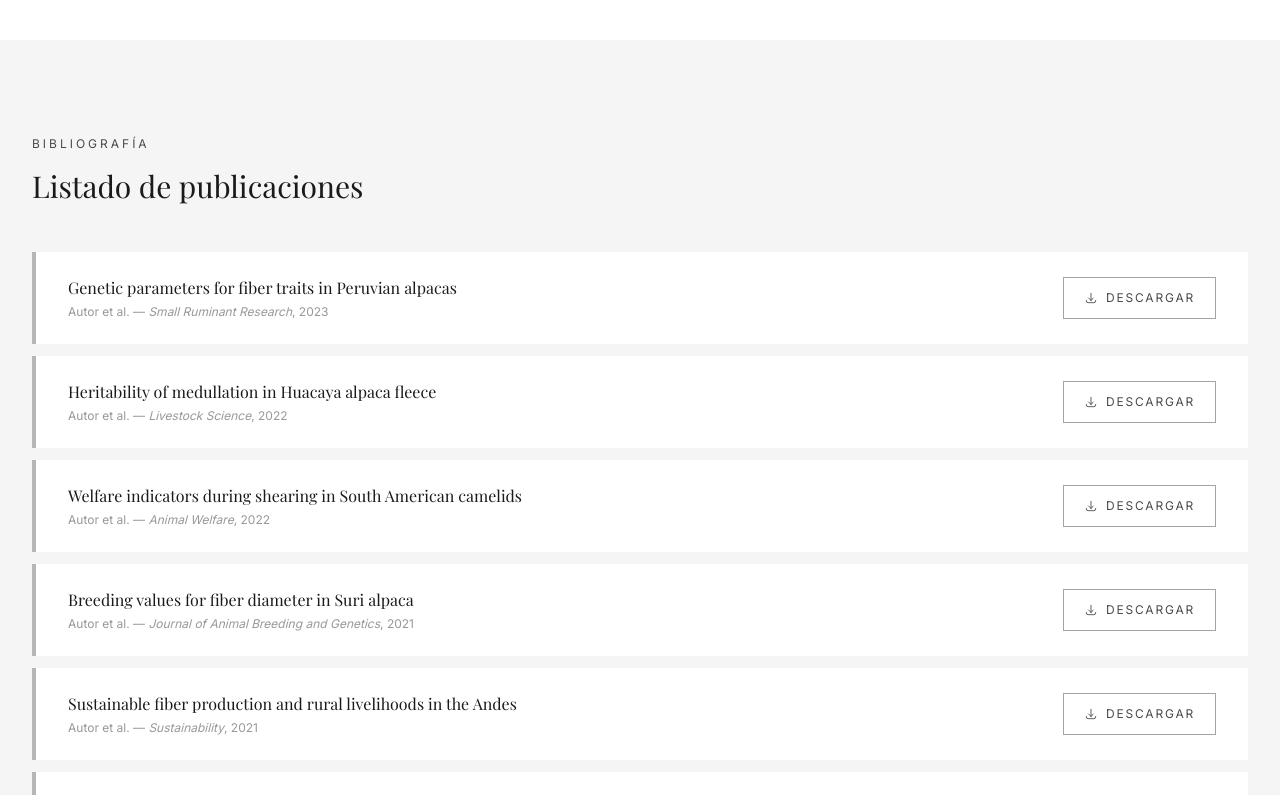
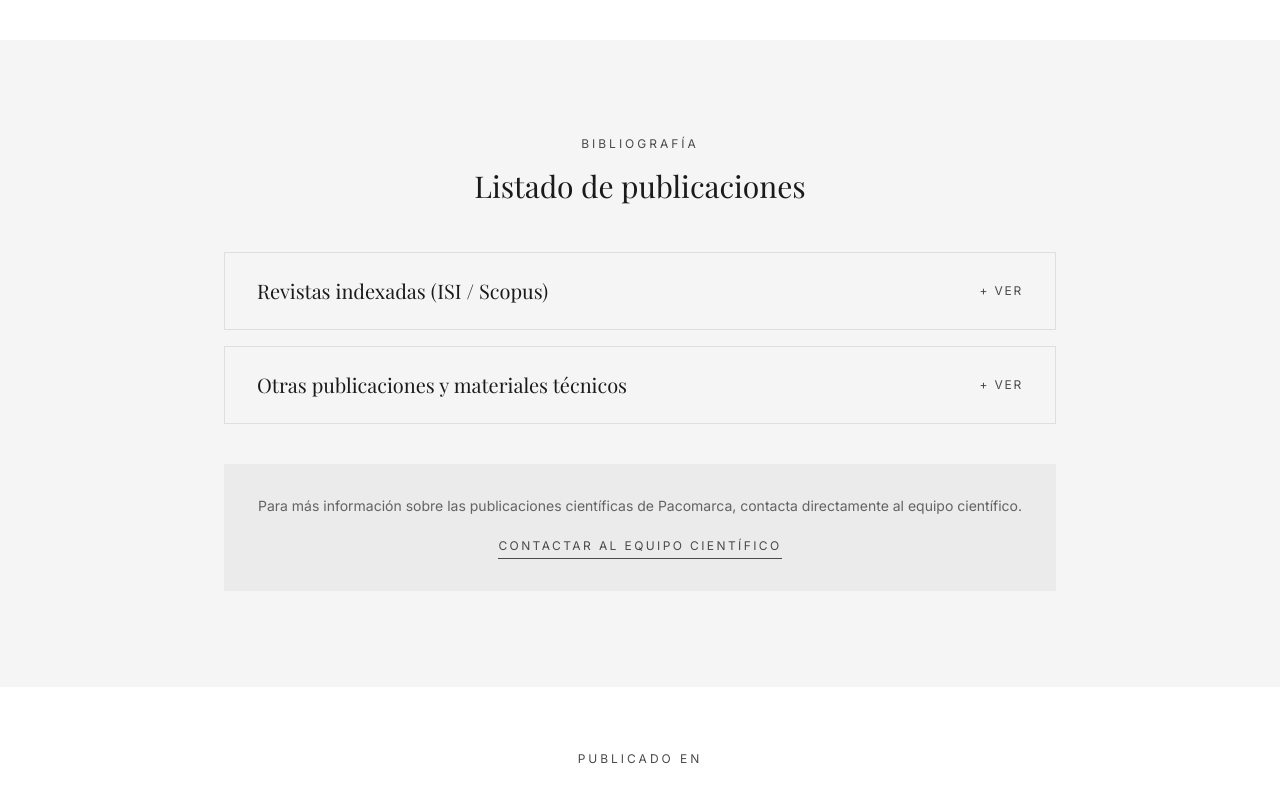
Before and after one commit to jpfernandezcenteno-max/Pacomarca, a Next.js app: page /conocimiento/publicaciones in a window 1280 px wide. Shown: the part 2160-2955 px from the top of the page. Built offline with nearby package versions, Linux system fonts and the light colour scheme; a web font is replaced by a local one.

Commit message:
re agregar desglozables para listado

```diff
--- a/app/conocimiento/publicaciones/page.tsx
+++ b/app/conocimiento/publicaciones/page.tsx
@@ -2,8 +2,8 @@
 
 import PageHeader from '@/components/PageHeader'
 import Image from 'next/image'
-import { motion, useInView } from 'framer-motion'
-import { useRef } from 'react'
+import { motion, useInView, AnimatePresence } from 'framer-motion'
+import { useRef, useState } from 'react'
 
 function FadeUp({ children, delay = 0, className = '' }: { children: React.ReactNode; delay?: number; className?: string }) {
   const ref = useRef(null)
@@ -25,8 +25,8 @@ const featuredPublication = {
   image: 'https://images.unsplash.com/photo-1532187863486-abf9dbad1b69?w=1200&q=85',
 }
 
-// Listado de publicaciones — agregar/editar según listado real
-const publications = [
+// Revistas indexadas — agregar/editar según listado real
+const publicacionesIndexadas = [
   { title: 'Genetic parameters for fiber traits in Peruvian alpacas', authors: 'Autor et al.', journal: 'Small Ruminant Research', year: '2023', url: '#' },
   { title: 'Heritability of medullation in Huacaya alpaca fleece', authors: 'Autor et al.', journal: 'Livestock Science', year: '2022', url: '#' },
   { title: 'Welfare indicators during shearing in South American camelids', authors: 'Autor et al.', journal: 'Animal Welfare', year: '2022', url: '#' },
@@ -36,6 +36,61 @@ const publications = [
   { title: 'Genetic diversity in Peruvian alpaca populations', authors: 'Autor et al.', journal: 'Genetics Selection Evolution', year: '2020', url: '#' },
   { title: 'Impact of Inca Esquila on fiber quality and animal stress', authors: 'Autor et al.', journal: 'Small Ruminant Research', year: '2019', url: '#' },
 ]
+
+// Otras publicaciones — agregar/editar según listado real
+const otrasPub = [
+  { title: 'Manual técnico de manejo de alpacas Pacomarca', authors: 'Equipo Pacomarca', journal: 'Material técnico', year: '2022', url: '#' },
+  { title: 'Guía de clasificación de fibra de alpaca', authors: 'Equipo Pacomarca', journal: 'Material técnico', year: '2021', url: '#' },
+  { title: 'Memorias del Congreso Mundial de Camélidos', authors: 'Autor et al.', journal: 'Congreso internacional', year: '2020', url: '#' },
+]
+
+function PublicationAccordion({ title, publications }: { title: string; publications: typeof publicacionesIndexadas }) {
+  const [open, setOpen] = useState(false)
+  return (
+    <div className="border border-sand/50">
+      <button
+        className="w-full flex items-center justify-between px-8 py-6 text-left hover:bg-cream/50 transition-colors"
+        onClick={() => setOpen(!open)}
+      >
+        <span className="font-serif text-xl text-ink">{title}</span>
+        <span className="text-xs tracking-[0.15em] uppercase text-gold">{open ? '— Cerrar' : '+ Ver'}</span>
+      </button>
+      <AnimatePresence>
+        {open && (
+          <motion.div
+            initial={{ height: 0, opacity: 0 }}
+            animate={{ height: 'auto', opacity: 1 }}
+            exit={{ height: 0, opacity: 0 }}
+            transition={{ duration: 0.3 }}
+            className="overflow-hidden"
+          >
+            <div className="px-8 pb-8 space-y-3">
+              {publications.map((pub, i) => (
+                <div key={i} className="bg-white flex flex-col sm:flex-row sm:items-center justify-between gap-4 px-6 py-5 border-l-4 border-gold/40 hover:border-gold transition-colors">
+                  <div className="flex-1">
+                    <p className="font-serif text-base text-ink mb-1">{pub.title}</p>
+                    <p className="text-xs text-ink/45">{pub.authors} — <span className="italic">{pub.journal}</span>, {pub.year}</p>
+                  </div>
+                  <a
+                    href={pub.url}
+                    target="_blank"
+                    rel="noopener noreferrer"
+                    className="inline-flex items-center gap-2 text-xs tracking-[0.15em] uppercase text-gold border border-gold/50 px-5 py-3 hover:bg-ink hover:text-white hover:border-ink transition-colors shrink-0"
+                  >
+                    <svg className="w-3.5 h-3.5" fill="none" stroke="currentColor" viewBox="0 0 24 24">
+                      <path strokeLinecap="round" strokeLinejoin="round" strokeWidth={1.5} d="M4 16v1a3 3 0 003 3h10a3 3 0 003-3v-1m-4-4l-4 4m0 0l-4-4m4 4V4" />
+                    </svg>
+                    Descargar
+                  </a>
+                </div>
+              ))}
+            </div>
+          </motion.div>
+        )}
+      </AnimatePresence>
+    </div>
+  )
+}
 
 // Logos de revistas — reemplazar src con los logos reales
 const journals = [
@@ -167,36 +222,19 @@ export default function PublicacionesPage() {
 
       {/* Publications list */}
       <section className="bg-cream py-24">
-        <div className="max-w-7xl mx-auto px-6 lg:px-8">
+        <div className="max-w-4xl mx-auto px-6 lg:px-8">
           <FadeUp>
-            <div className="mb-12">
+            <div className="mb-12 text-center">
               <p className="text-xs tracking-[0.25em] uppercase text-gold mb-4">Bibliografía</p>
               <h2 className="font-serif text-3xl text-ink">Listado de publicaciones</h2>
             </div>
           </FadeUp>
-          <div className="space-y-3">
-            {publications.map((pub, i) => (
-              <FadeUp key={i} delay={i * 0.05}>
-                <div className="bg-white flex flex-col sm:flex-row sm:items-center justify-between gap-4 px-8 py-6 border-l-4 border-gold/40 hover:border-gold transition-colors">
-                  <div className="flex-1">
-                    <p className="font-serif text-base text-ink mb-1">{pub.title}</p>
-                    <p className="text-xs text-ink/45">{pub.authors} — <span className="italic">{pub.journal}</span>, {pub.year}</p>
-                  </div>
-                  <a
-                    href={pub.url}
-                    target="_blank"
-                    rel="noopener noreferrer"
-                    className="inline-flex items-center gap-2 text-xs tracking-[0.15em] uppercase text-gold border border-gold/50 px-5 py-3 hover:bg-ink hover:text-white hover:border-ink transition-colors shrink-0"
-                  >
-                    <svg className="w-3.5 h-3.5" fill="none" stroke="currentColor" viewBox="0 0 24 24">
-                      <path strokeLinecap="round" strokeLinejoin="round" strokeWidth={1.5} d="M4 16v1a3 3 0 003 3h10a3 3 0 003-3v-1m-4-4l-4 4m0 0l-4-4m4 4V4" />
-                    </svg>
-                    Descargar
-                  </a>
-                </div>
-              </FadeUp>
-            ))}
-          </div>
+          <FadeUp delay={0.1}>
+            <div className="space-y-4">
+              <PublicationAccordion title="Revistas indexadas (ISI / Scopus)" publications={publicacionesIndexadas} />
+              <PublicationAccordion title="Otras publicaciones y materiales técnicos" publications={otrasPub} />
+            </div>
+          </FadeUp>
 
           <FadeUp delay={0.2}>
             <div className="mt-10 p-8 bg-beige text-center">
```
